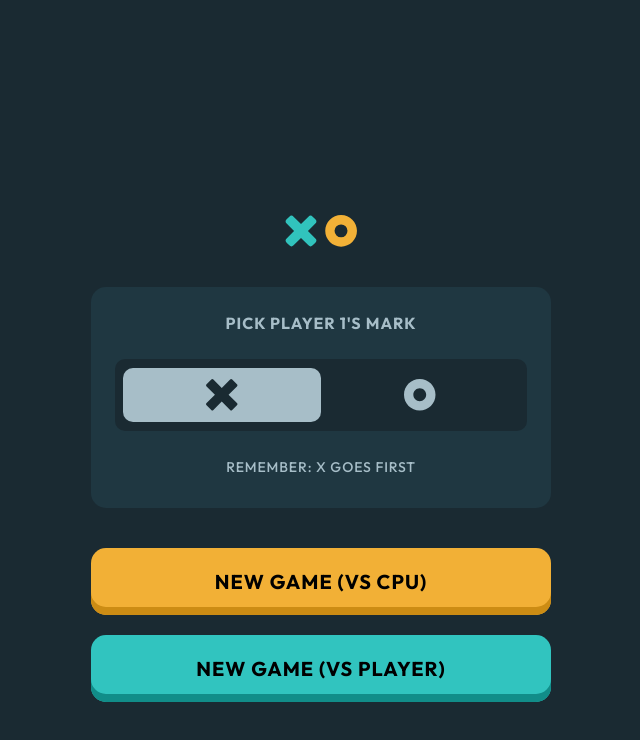
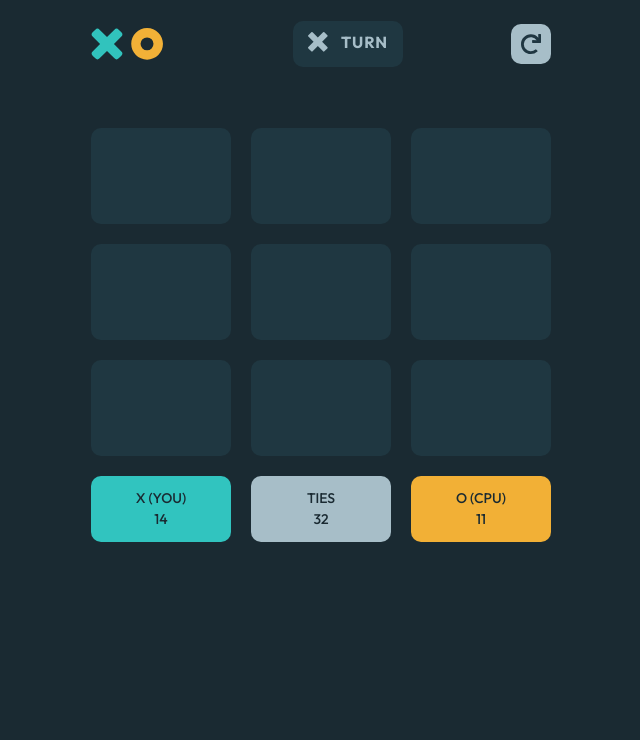
Before and after one commit to vcollins1/frontend-mentor, a plain HTML site: page tic-tac-toe/index.html in a window 1280 px wide. Shown: the whole page, without its empty margins (319-959 px from the left). Drawn offline with Linux system fonts and the light colour scheme.

Commit message:
game board screen

```diff
--- a/tic-tac-toe/assets/main.css
+++ b/tic-tac-toe/assets/main.css
@@ -150,3 +150,97 @@ body {
 .btn--player:hover {
     background-color: var(--light-blue-hover);
 }
+
+.main.play {
+    margin-top: 24px;
+}
+
+.board-header {
+    display: flex;
+    align-items: center;
+    height: 40px;
+    margin-bottom: 64px;
+}
+
+.board-header__logo {
+    margin-right: auto;
+}
+
+.turn {
+    color: var(--silver);
+    display: flex;
+    font-size: clamp(14px, 3.73vw, 16px);
+    font-weight: var(--bold);
+    letter-spacing: 0.88px;
+    align-items: center;
+    background-color: var(--semi-dark-nary);
+    padding: 9px 15px 13px;
+    border-radius: 10px;
+}
+
+.turn__img {
+    margin-right: clamp(9px, 2.4vw, 13px);
+}
+
+.turn__img svg {
+    width: clamp(16px, 4.2667vw, 20px);
+    height: clamp(16px, 4.2667vw, 20px);
+}
+
+.turn__img path {
+    fill: var(--silver);
+}
+
+.reset {
+    background-color: var(--silver);
+    padding: 10px;
+    border-radius: 10px;
+    margin-left: clamp(74px, 19.73vw, 108px);
+}
+
+.board {
+    height: 328px;
+    display: grid;
+    grid-template-columns: repeat(3, 1fr);
+    grid-auto-rows: 1fr;
+    gap: 20px;
+    margin-bottom: 20px;
+}
+
+.board__box {
+    background-color: var(--semi-dark-nary);
+    border-radius: 10px;
+    cursor: pointer;
+    display: flex;
+    justify-content: center;
+    align-items: center;
+}
+
+.board__mark {
+    width: 40px;
+    height: 40px;
+}
+
+.results {
+    display: flex;
+    gap: 20px;
+}
+
+.result {
+    width: 33.33%;
+    text-align: center;
+    padding: 12px 15px;
+    border-radius: 10px;
+}
+
+.result--p1 {
+    background-color: var(--light-blue);
+}
+
+.result--p2 {
+    background-color: var(--light-yellow);
+}
+
+.result--ties {
+    background-color: var(--silver);
+}
--- /dev/null
+++ b/tic-tac-toe/assets/main.js
@@ -0,0 +1,41 @@
+const mainContent = document.querySelector(".main");
+
+const gameMainMenu = `
+    <img class="logo" src="./assets/images/logo.svg" alt="X O">
+
+    <section class="mark">
+      <h1 class="mark__header">pick player 1's mark</h1>
+
+      <div  class="mark__selector" role="radiogroup">
+        <label class="mark__selector--x mark__selector--mark" aria-checked="true" tabindex="0" aria-label="select x as your mark">
+          <input type="radio" name="mark-selector" class="mark__selector--radio" checked>
+
+          <span>
+            <svg viewBox="0 0 65 65" width="64" height="64" xmlns="http://www.w3.org/2000/svg">
+              <path d="M15.002 1.147 32 18.145 48.998 1.147a3 3 0 0 1 4.243 0l9.612 9.612a3 3 0 0 1 0 4.243L45.855 32l16.998 16.998a3 3 0 0 1 0 4.243l-9.612 9.612a3 3 0 0 1-4.243 0L32 45.855 15.002 62.853a3 3 0 0 1-4.243 0L1.147 53.24a3 3 0 0 1 0-4.243L18.145 32 1.147 15.002a3 3 0 0 1 0-4.243l9.612-9.612a3 3 0 0 1 4.243 0Z" fill="#31C3BD" fill-rule="evenodd"/>
+            </svg>
+          </span>
+        </label>
+
+        <label class="mark__selector--o mark__selector--mark" aria-checked="false" tabindex="0" aria-label="select o as your mark">
+          <input type="radio" name="mark-selector" class="mark__selector--radio">
+
+          <span>
+            <svg viewBox="0 0 65 65" width="64" height="64" xmlns="http://www.w3.org/2000/svg">
+              <path d="M32 0c17.673 0 32 14.327 32 32 0 17.673-14.327 32-32 32C14.327 64 0 49.673 0 32 0 14.327 14.327 0 32 0Zm0 18.963c-7.2 0-13.037 5.837-13.037 13.037 0 7.2 5.837 13.037 13.037 13.037 7.2 0 13.037-5.837 13.037-13.037 0-7.2-5.837-13.037-13.037-13.037Z" fill="#F2B137"/>
+            </svg>
+          </span>
+        </label>
+      </div>
+
+      <p class="info">remember: x goes first</p>
+    </section>
+
+    <button class="btn btn--cpu">new game (vs cpu)</button>
+
+    <button class="btn btn--player">new game (vs player)</button>
+`;
+
+const showMainMenu = () => {
+    mainContent.innerHTML = gameMainMenu;
+}
--- a/tic-tac-toe/index.html
+++ b/tic-tac-toe/index.html
@@ -8,43 +8,57 @@
   <link rel="stylesheet" href="./assets/reset.css">
   <link rel="stylesheet" href="./assets/main.css">
 
+  <script src="./assets/main.js" defer></script>
+
   <title>Frontend Mentor | Tic Tac Toe</title>
 </head>
 <body>
-  <main class="main container">
-    <img class="logo" src="./assets/images/logo.svg" alt="X O">
+  <main class="main container play">
+    <header class="board-header">
+      <img class="board-header__logo" src="./assets/images/logo.svg" alt="x o site logo">
+      <div class="turn">
+        <span class="turn__img">
+          <svg viewBox="0 0 65 65" width="64" width="64" height="64" xmlns="http://www.w3.org/2000/svg">
+            <path d="M15.002 1.147 32 18.145 48.998 1.147a3 3 0 0 1 4.243 0l9.612 9.612a3 3 0 0 1 0 4.243L45.855 32l16.998 16.998a3 3 0 0 1 0 4.243l-9.612 9.612a3 3 0 0 1-4.243 0L32 45.855 15.002 62.853a3 3 0 0 1-4.243 0L1.147 53.24a3 3 0 0 1 0-4.243L18.145 32 1.147 15.002a3 3 0 0 1 0-4.243l9.612-9.612a3 3 0 0 1 4.243 0Z" fill="#31C3BD" fill-rule="evenodd"/>
+          </svg>
+        </span>
+        <h1>turn</h1>
+      </div>
+      <span class="reset">
+        <svg width="20" height="20" xmlns="http://www.w3.org/2000/svg">
+          <path d="M19.524 0h-1.88a.476.476 0 0 0-.476.499l.159 3.284A9.81 9.81 0 0 0 9.835.317C4.415.317-.004 4.743 0 10.167.004 15.597 4.406 20 9.835 20a9.796 9.796 0 0 0 6.59-2.536.476.476 0 0 0 .019-.692l-1.348-1.349a.476.476 0 0 0-.65-.022 6.976 6.976 0 0 1-9.85-.63 6.987 6.987 0 0 1 .63-9.857 6.976 6.976 0 0 1 10.403 1.348l-4.027-.193a.476.476 0 0 0-.498.476v1.881c0 .263.213.476.476.476h7.944A.476.476 0 0 0 20 8.426V.476A.476.476 0 0 0 19.524 0Z" fill="#1F3641"/>
+        </svg>
+      </span>
+    </header>
 
-    <section class="mark">
-      <h1 class="mark__header">pick player 1's mark</h1>
+    <div class="board">
+      <span class="board__box"></span>
+      <span class="board__box"></span>
+      <span class="board__box"></span>
+      <span class="board__box"></span>
+      <span class="board__box"></span>
+      <span class="board__box"></span>
+      <span class="board__box"></span>
+      <span class="board__box"></span>
+      <span class="board__box"></span>
+    </div>
 
-      <div  class="mark__selector" role="radiogroup">
-        <label class="mark__selector--x mark__selector--mark" aria-checked="true" tabindex="0" aria-label="select x as your mark">
-          <input type="radio" name="mark-selector" class="mark__selector--radio" checked>
+    <div class="results">
+      <span class="result result--p1">
+        <h2>x (you)</h2>
+        <h3>14</h3>
+      </span>
 
-          <span>
-            <svg viewBox="0 0 65 65" width="64" height="64" xmlns="http://www.w3.org/2000/svg">
-              <path d="M15.002 1.147 32 18.145 48.998 1.147a3 3 0 0 1 4.243 0l9.612 9.612a3 3 0 0 1 0 4.243L45.855 32l16.998 16.998a3 3 0 0 1 0 4.243l-9.612 9.612a3 3 0 0 1-4.243 0L32 45.855 15.002 62.853a3 3 0 0 1-4.243 0L1.147 53.24a3 3 0 0 1 0-4.243L18.145 32 1.147 15.002a3 3 0 0 1 0-4.243l9.612-9.612a3 3 0 0 1 4.243 0Z" fill="#31C3BD" fill-rule="evenodd"/>
-            </svg>
-          </span>
-        </label>
+      <span class="result result--ties">
+        <h2>ties</h2>
+        <h3>32</h3>
+      </span>
 
-        <label class="mark__selector--o mark__selector--mark" aria-checked="false" tabindex="0" aria-label="select o as your mark">
-          <input type="radio" name="mark-selector" class="mark__selector--radio">
-
-          <span>
-            <svg viewBox="0 0 65 65" width="64" height="64" xmlns="http://www.w3.org/2000/svg">
-              <path d="M32 0c17.673 0 32 14.327 32 32 0 17.673-14.327 32-32 32C14.327 64 0 49.673 0 32 0 14.327 14.327 0 32 0Zm0 18.963c-7.2 0-13.037 5.837-13.037 13.037 0 7.2 5.837 13.037 13.037 13.037 7.2 0 13.037-5.837 13.037-13.037 0-7.2-5.837-13.037-13.037-13.037Z" fill="#F2B137"/>
-            </svg>
-          </span>
-        </label>
-      </div>
-
-      <p class="info">remember: x goes first</p>
-    </section>
-
-    <button class="btn btn--cpu">new game (vs cpu)</button>
-
-    <button class="btn btn--player">new game (vs player)</button>
+      <span class="result result--p2">
+        <h2>o (cpu)</h2>
+        <h3>11</h3>
+      </span>
+    </div>
   </main>
 </body>
 </html>
```
